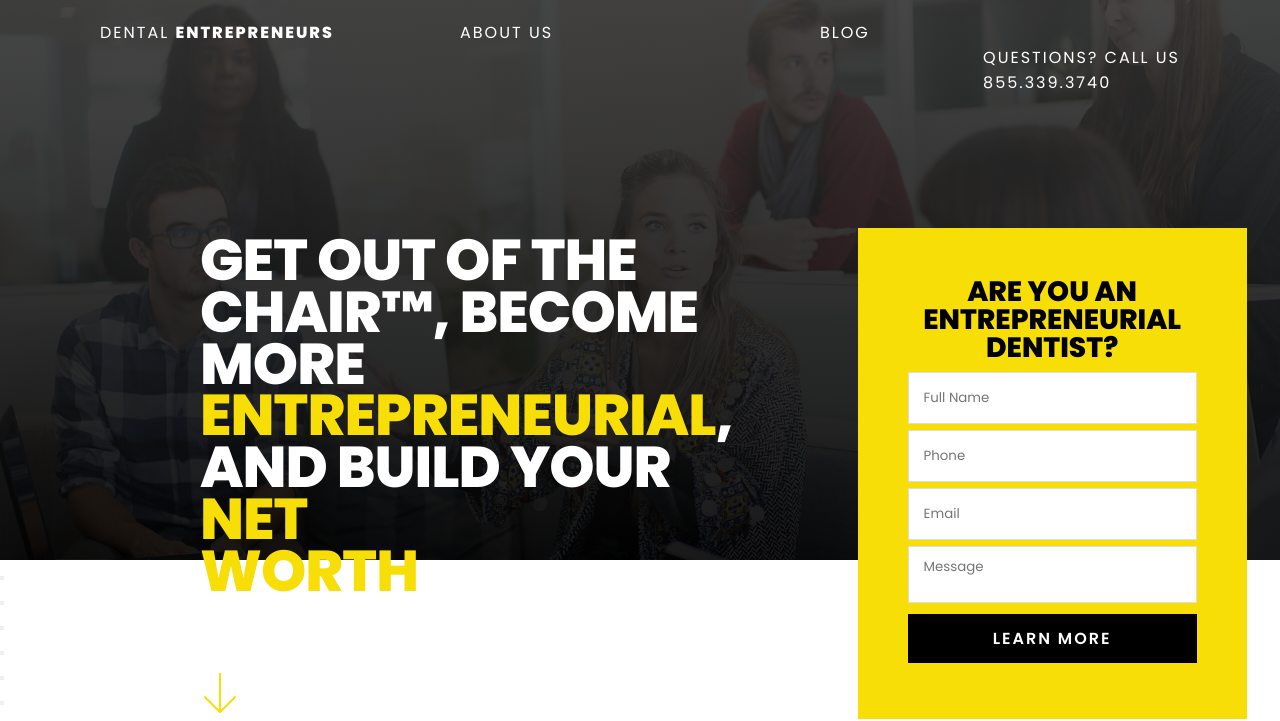
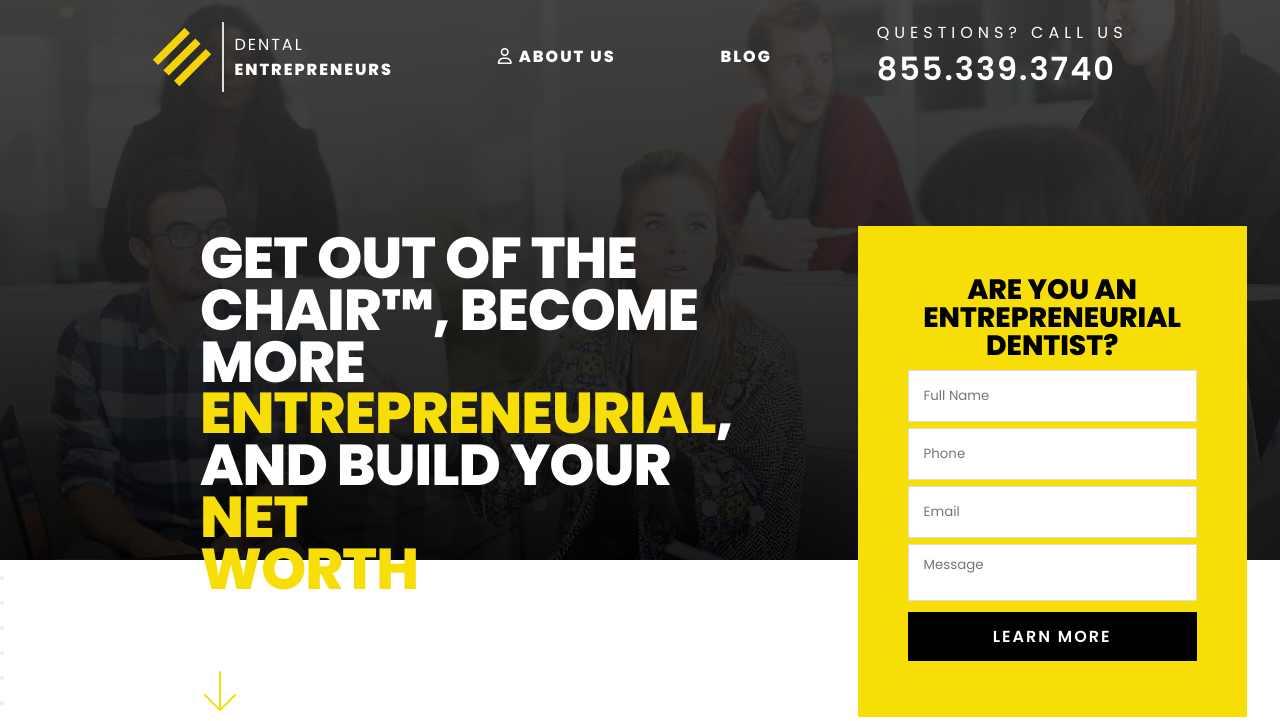
Before and after one commit to Trek182021/ReactProject, a website built with webpack: page src/index.html in a window 1280 px wide. Shown: the top 721 px of the page. Built offline with nearby package versions, Linux system fonts and the light colour scheme.

Commit message:
added fontAwesome.js, other updates to header.css

```diff
--- a/src/css/header.css
+++ b/src/css/header.css
@@ -1,14 +1,18 @@
 @import url('https://fonts.googleapis.com/css2?family=Poppins:wght@300;400;600;800;900&family=Roboto:wght@700&display=swap');
-
-:root {
-    --yellow-color: #f6de06;
-}
 
 * {
     box-sizing: border-box;
     font-family: 'Poppins';
     margin: 0;
     padding: 0;
+}
+
+:root {
+    --yellow-color: #f6de06;
+}
+
+.yellow-text {
+    color: var(--yellow-color);
 }
 
 .header {
@@ -43,43 +47,70 @@
 
 .top-header {
     display: flex;
-    flex-direction: column;
-    justify-content: space-between;
-}
-
-.top-header p {
+    flex-direction: row;
+    justify-content: space-around;
+    align-items: center;
     text-transform: uppercase;
     letter-spacing: 2px;
 }
 
-.top-header--about,
-.top-header--blog {
-    font-weight: bold;
-}
+/* .top-header > * {
+    align-items: center;
+    width: 100%;
+} */
 
-.top-header--col {
-    width: 100%;
-}
-
-.top-header > * {
+.top-header__logo {
+    display: flex;
+    justify-content: start;
     align-items: center;
 }
 
-.top-header__left {
-    display: flex;
+.top-header__logo--icon {
+    border-radius: 2px;
+    width: 60px;
+    height: 60px;
+    transform: rotate(-45deg);
+    float: left;
+    margin-right: 10px;
 }
 
-.top-header__left > * {
-    align-items: center;
-    justify-content: space-between;
-    width: 100%;
+.top-header__logo--text {
+    float: right;
+    padding: 10px 0 10px 10px;
+    border-left: 2px solid #ddd;
 }
 
+.top-header__about,
+.top-header__blog {
+    font-weight: bold;
+    /* align-items: flex-start; */
+}
 
-.top-header__right {
+.top-header__questions {
+    /* align-self: flex-end; */
+}
+
+.top-header__questions--text {
+    letter-spacing: 5px;
+}
+
+.top-header__questions--phonenumber {
+    font-weight: 600;
+    font-size: 2rem;
+}
+
+/* .top-header--col {
+    width: 100%;
+} */
+
+/* .top-header__left {
+    display: flex;
+} */
+
+/* .top-header__right {
     display: flex;
     align-self: flex-end;
-}
+} */
 
 .bottom-header {
     display: grid;
@@ -118,10 +149,6 @@
     mask-repeat: no-repeat;
     mask-image: url("../assets/images/down-arrow.svg");
     margin-top: 75px;
-}
-
-.yellow-text {
-    color: var(--yellow-color);
 }
 
 .header-form {
--- a/src/index.html
+++ b/src/index.html
@@ -8,24 +8,25 @@
     <!-- <script src="main.js" defer></script> -->
     <link rel="preconnect" href="https://fonts.gstatic.com">
     <link href="https://fonts.googleapis.com/css2?family=Montserrat:wght@700;800;900&display=swap" rel="stylesheet">
-    <link rel="stylesheet" href="https://cdnjs.cloudflare.com/ajax/libs/font-awesome/4.7.0/css/font-awesome.min.css" />
+    <!-- <link rel="stylesheet" href="https://cdnjs.cloudflare.com/ajax/libs/font-awesome/4.7.0/css/font-awesome.min.css" /> -->
     <link rel="stylesheet" href="css/footer.css">
     <link rel="stylesheet" href="css/header.css">
+    <script src="https://use.fontawesome.com/6da22e0514.js" defer></script>
 </head>
 <body>
     <header class="header">
         <div class="header-container">
-            <div id="top-header" class="top-header">
-                <div class="top-header__left">
-                    <p class="top-header__logo top-header--col">Dental <strong>Entrepreneurs</strong></p>
-                    <p class="top-header__about top-header--col">About Us</p>
-                    <p class="top-header__blog top-header--col">Blog</p>
+            <div class="top-header">
+                <div class="top-header__logo">
+                    <img class="top-header__logo--icon" src="assets/images/footer-icon.svg" alt="#">
+                    <p class="top-header__logo--text">Dental<br /><strong>Entrepreneurs</strong></p>
                 </div>
-                <div class="top-header__right">
-                    <div class="top-header__questions">
-                        <p class="top-header__questions--text">Questions? Call Us</p>
-                        <p class="top-header__questions--phonenumber">855.339.3740</p>
-                    </div>
+                <p class="top-header__about"><i class="far fa-user"></i> About Us</p>
+                <p class="top-header__blog">Blog</p>
+
+                <div class="top-header__questions">
+                    <p class="top-header__questions--text">Questions? Call Us</p>
+                    <p class="top-header__questions--phonenumber">855.339.3740</p>
                 </div>
             </div>
             <div id="bottom-header" class="bottom-header">
```
